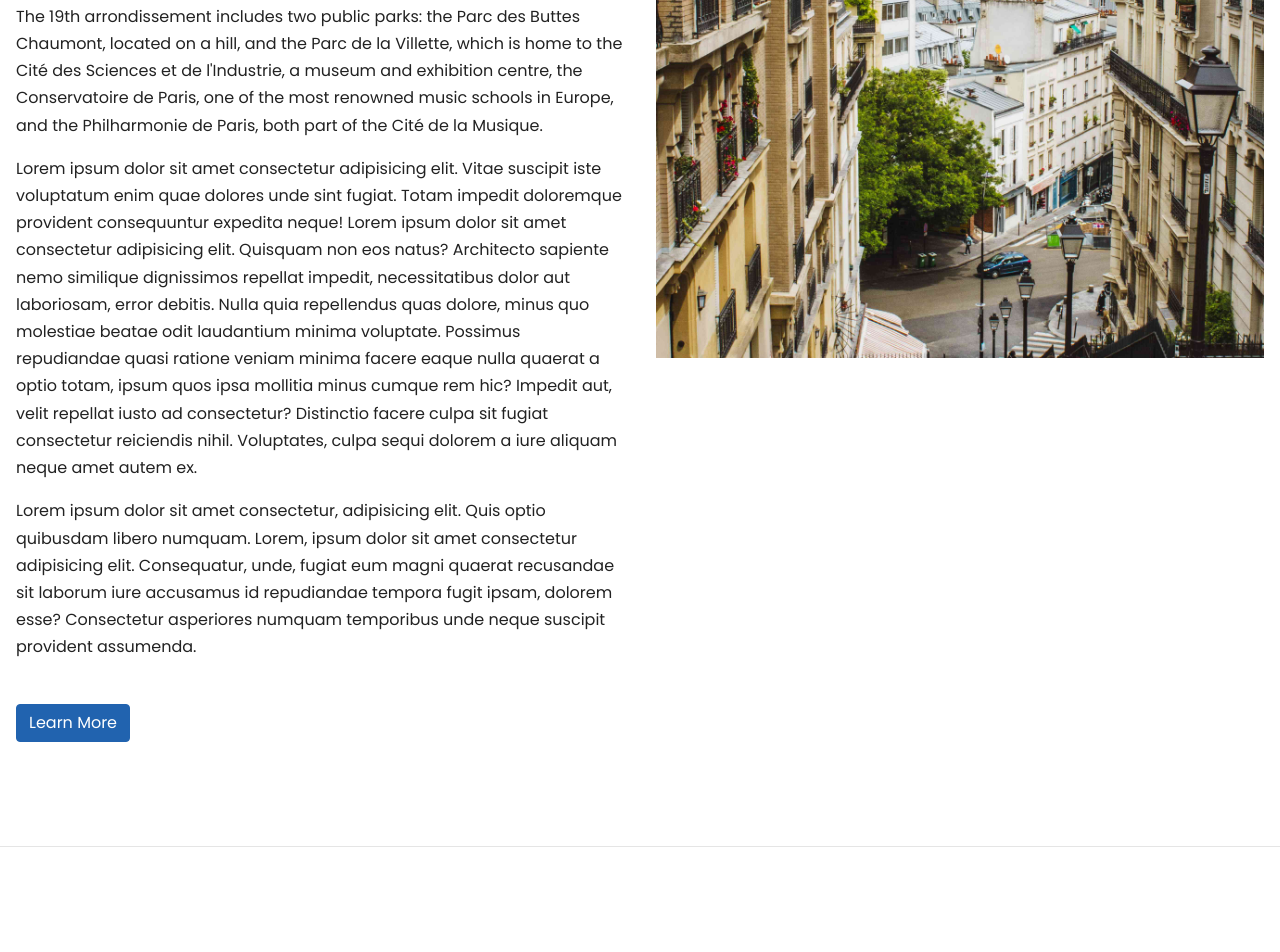
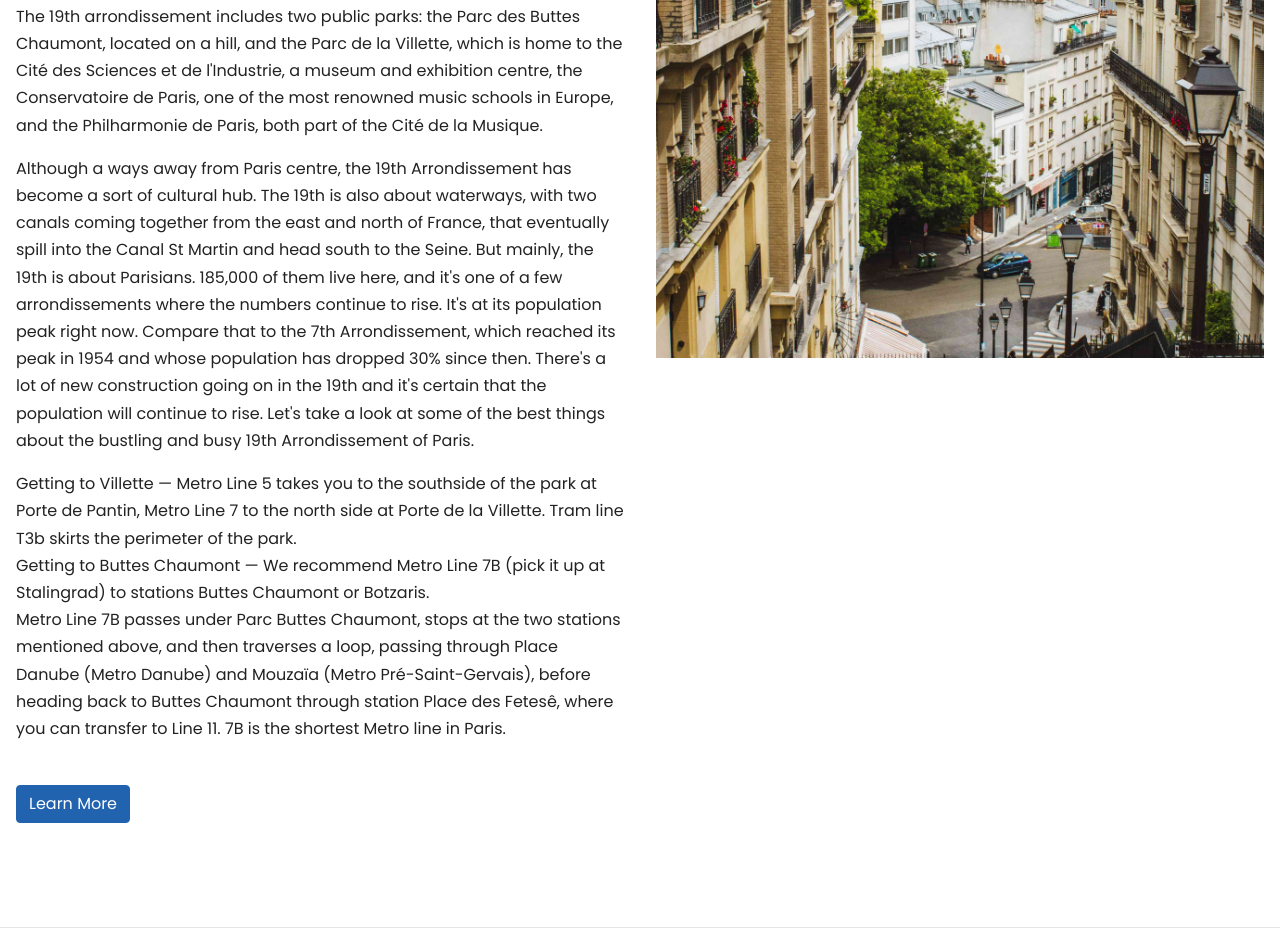
Before and after one commit to kevSchmidt/paris-19, a plain HTML site: page index.html in a window 1280 px wide. Shown: the part 2191-3143 px from the top of the page. Drawn offline with nearby package versions, Linux system fonts and the light colour scheme.

Commit message:
more text

```diff
--- a/index.html
+++ b/index.html
@@ -246,28 +246,33 @@
           </p>
 
           <p>
-            Lorem ipsum dolor sit amet consectetur adipisicing elit. Vitae
-            suscipit iste voluptatum enim quae dolores unde sint fugiat. Totam
-            impedit doloremque provident consequuntur expedita neque! Lorem
-            ipsum dolor sit amet consectetur adipisicing elit. Quisquam non eos
-            natus? Architecto sapiente nemo similique dignissimos repellat
-            impedit, necessitatibus dolor aut laboriosam, error debitis. Nulla
-            quia repellendus quas dolore, minus quo molestiae beatae odit
-            laudantium minima voluptate. Possimus repudiandae quasi ratione
-            veniam minima facere eaque nulla quaerat a optio totam, ipsum quos
-            ipsa mollitia minus cumque rem hic? Impedit aut, velit repellat
-            iusto ad consectetur? Distinctio facere culpa sit fugiat consectetur
-            reiciendis nihil. Voluptates, culpa sequi dolorem a iure aliquam
-            neque amet autem ex.
+            Although a ways away from Paris centre, the 19th Arrondissement has
+            become a sort of cultural hub. The 19th is also about waterways,
+            with two canals coming together from the east and north of France,
+            that eventually spill into the Canal St Martin and head south to the
+            Seine. But mainly, the 19th is about Parisians. 185,000 of them live
+            here, and it's one of a few arrondissements where the numbers
+            continue to rise. It's at its population peak right now. Compare
+            that to the 7th Arrondissement, which reached its peak in 1954 and
+            whose population has dropped 30% since then. There's a lot of new
+            construction going on in the 19th and it's certain that the
+            population will continue to rise. Let's take a look at some of the
+            best things about the bustling and busy 19th Arrondissement of
+            Paris.
           </p>
 
           <p>
-            Lorem ipsum dolor sit amet consectetur, adipisicing elit. Quis optio
-            quibusdam libero numquam. Lorem, ipsum dolor sit amet consectetur
-            adipisicing elit. Consequatur, unde, fugiat eum magni quaerat
-            recusandae sit laborum iure accusamus id repudiandae tempora fugit
-            ipsam, dolorem esse? Consectetur asperiores numquam temporibus unde
-            neque suscipit provident assumenda.
+            Getting to Villette — Metro Line 5 takes you to the southside of the
+            park at Porte de Pantin, Metro Line 7 to the north side at Porte de
+            la Villette. Tram line T3b skirts the perimeter of the park. <br />
+            Getting to Buttes Chaumont — We recommend Metro Line 7B (pick it up
+            at Stalingrad) to stations Buttes Chaumont or Botzaris. <br />
+            Metro Line 7B passes under Parc Buttes Chaumont, stops at the two
+            stations mentioned above, and then traverses a loop, passing through
+            Place Danube (Metro Danube) and Mouzaïa (Metro Pré-Saint-Gervais),
+            before heading back to Buttes Chaumont through station Place des
+            Fetesê, where you can transfer to Line 11. 7B is the shortest Metro
+            line in Paris.
           </p>
           <br />
           <a href="#" class="btn btn-primary">Learn More</a>
--- a/style.css
+++ b/style.css
@@ -127,7 +127,7 @@ body {
 
 .gallery-img {
   max-width: 100%;
-  height: 20rem;
+  height: 18rem;
   border-radius: 3px;
 }
 
```
Also changed, not shown: learnMore.html (added, +78 -0 lines).
